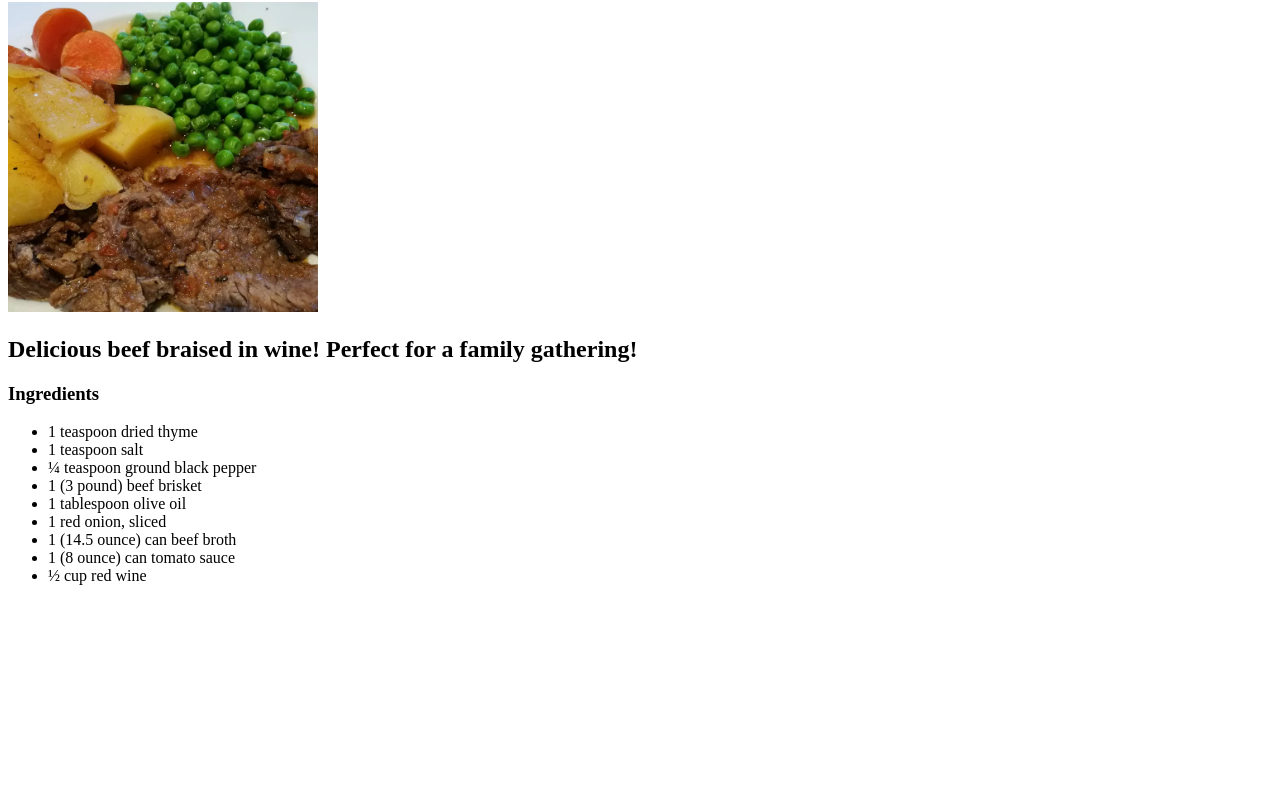
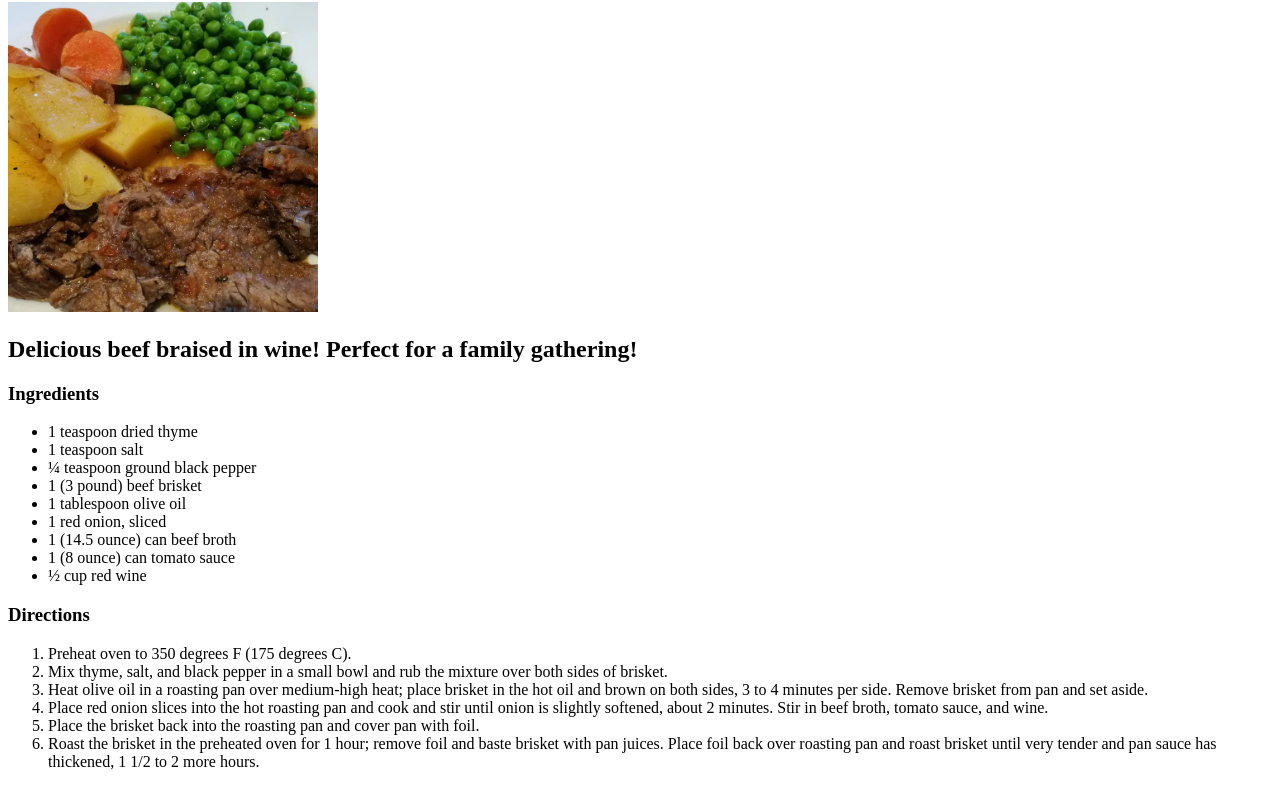
Before and after one commit to Funkiesol/odin-recipes, a plain HTML site: page recipes/beef.html in a window 1280 px wide. Shown: the part 78-865 px from the top of the page. Before the commit the page ends 800 px from the top, so only its background shows below. Drawn offline with Linux system fonts and the light colour scheme.

Commit message:
Added new heading and ordered list for different steps
New heading titled as "Directions" which includes the steps taken to prepare the recipe

```diff
--- a/recipes/beef.html
+++ b/recipes/beef.html
@@ -31,5 +31,22 @@
             <li>½ cup red wine</li>
         </ul>
     </p>
+
+    <p>
+        <h3>Directions</h3>
+        <ol>
+            <li>Preheat oven to 350 degrees F (175 degrees C).</li>
+
+            <li>Mix thyme, salt, and black pepper in a small bowl and rub the mixture over both sides of brisket.</li>
+
+            <li>Heat olive oil in a roasting pan over medium-high heat; place brisket in the hot oil and brown on both sides, 3 to 4 minutes per side. Remove brisket from pan and set aside.</li>
+
+            <li>Place red onion slices into the hot roasting pan and cook and stir until onion is slightly softened, about 2 minutes. Stir in beef broth, tomato sauce, and wine.</li>
+
+            <li>Place the brisket back into the roasting pan and cover pan with foil.</li>
+
+            <li>Roast the brisket in the preheated oven for 1 hour; remove foil and baste brisket with pan juices. Place foil back over roasting pan and roast brisket until very tender and pan sauce has thickened, 1 1/2 to 2 more hours.</li>
+        </ol>
+    </p>
 </body>
 </html>
```
